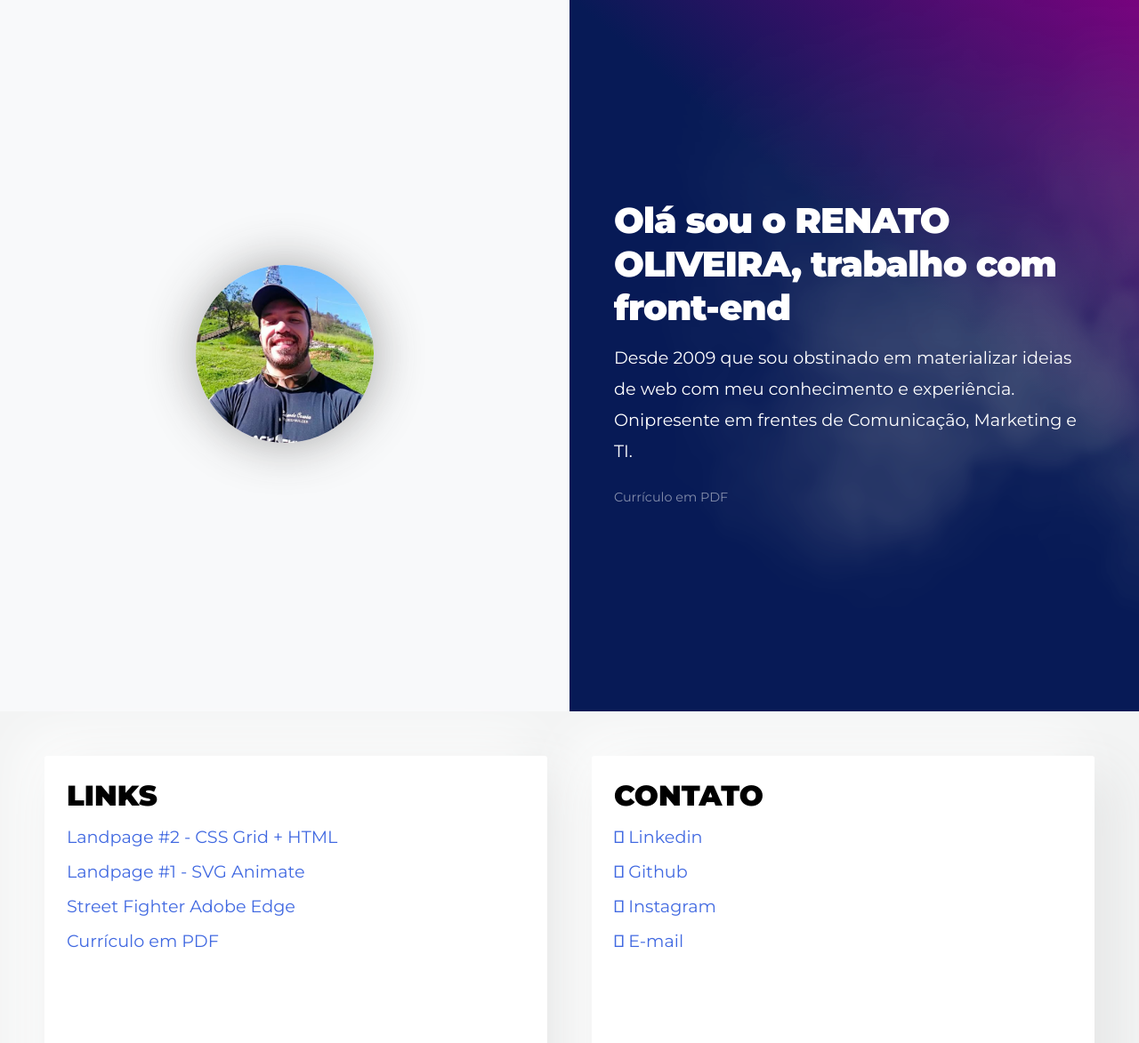
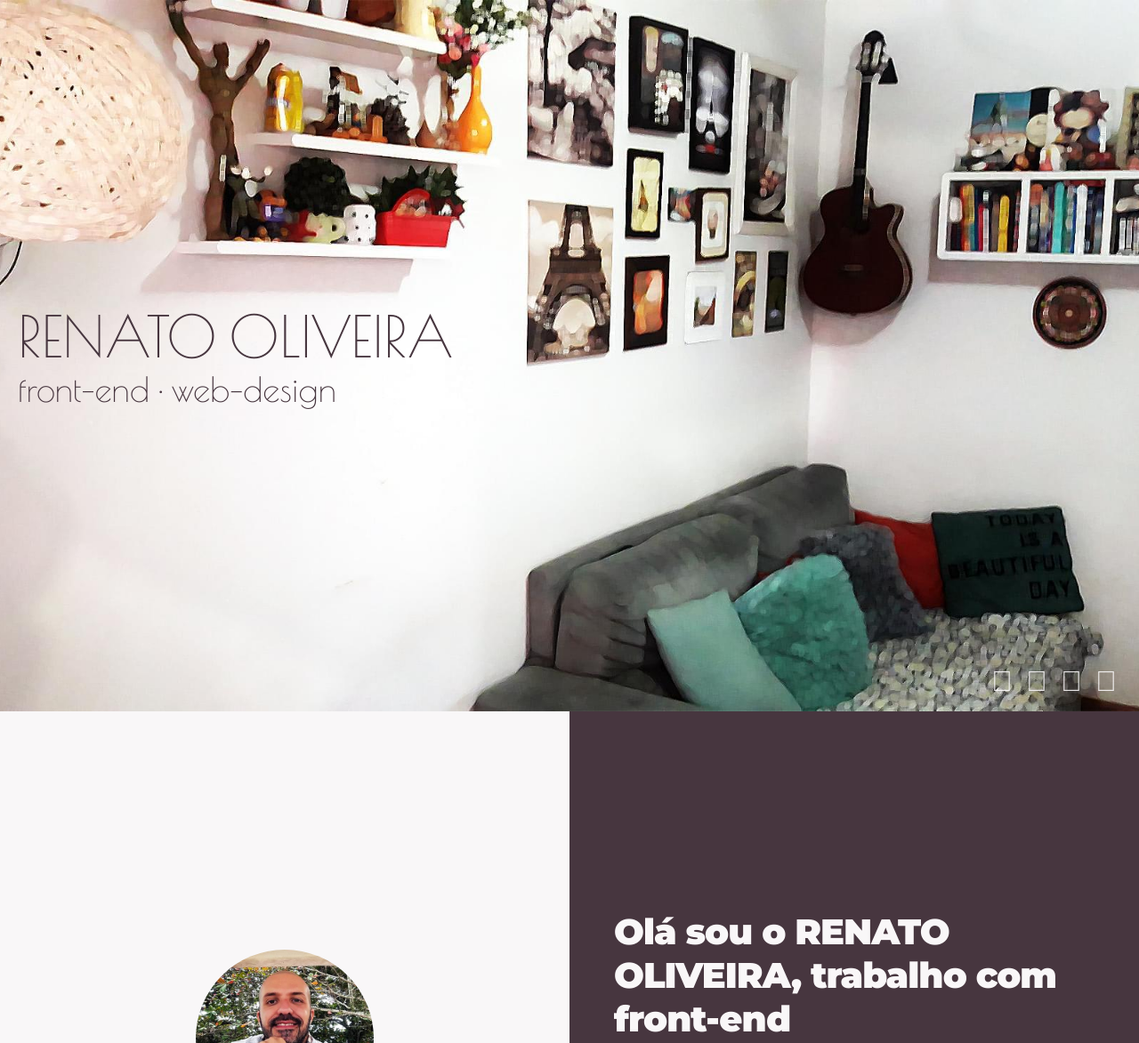
Before and after one commit to renato7oliveira/renato-oliveira-portfolio, a plain HTML site: page src/index.html in a window 1280 px wide. Shown: the top 1173 px of the page at 89% size. Drawn offline with nearby package versions, Linux system fonts and the light colour scheme.

Commit message:
Add Header

```diff
--- a/src/assets/css/style.css
+++ b/src/assets/css/style.css
@@ -1,4 +1,5 @@
 @import url("https://fonts.googleapis.com/css2?family=Montserrat:wght@300;400;500;700;900&display=swap");
+@import url("https://fonts.googleapis.com/css2?family=Poiret+One&display=swap");
 @import url("https://cdnjs.cloudflare.com/ajax/libs/font-awesome/6.1.1/css/brands.min.css");
 * {
   box-sizing: border-box;
@@ -10,9 +11,14 @@
   transition: 0.3s;
 }
 
+:root {
+  --color-brown: #47363f;
+  --color-white: #f9f7f8;
+}
+
 html,
 body {
-  background-color: #f8f9fa;
+  background-color: var(--color-white);
   font-family: "Montserrat", "Helvetica Neue", sans-serif;
 }
 
@@ -21,8 +27,44 @@ li {
   font-size: 1.2rem;
 }
 
+header {
+  align-content: center;
+  background-attachment: fixed;
+  background-image: url("../images/header-bg.jpg");
+  background-position: center;
+  background-repeat: no-repeat;
+  background-size: cover;
+  display: grid;
+  height: 100vh;
+  left: 0;
+  padding-left: 20px;
+  text-align: left;
+  top: 0;
+  width: 100%;
+}
+header h1,
+header h2 {
+  color: var(--color-brown);
+  font-family: "Poiret One", cursive;
+  font-weight: 300;
+  margin: 0;
+  z-index: 3;
+}
+header h1 {
+  font-size: 5vw;
+}
+header h2 {
+  font-size: 3vw;
+}
+
+@media (max-width: 900px) {
+  header {
+    display: none;
+  }
+}
 .about {
   align-items: center;
+  background-color: var(--color-white);
   display: grid;
   grid-template-columns: repeat(2, 1fr);
   height: 100vh;
@@ -40,14 +82,24 @@ figure {
 }
 figure img {
   border-radius: 500px;
-  box-shadow: 0 0 55px rgba(153, 153, 153, 0.9);
   width: 200px;
 }
 
+figure::after {
+  content: "";
+  width: 150px;
+  height: 10px;
+  display: block;
+  margin: 25px auto;
+  background-color: var(--color-white);
+  background-color: rgba(204, 204, 204, 0.4);
+  border-radius: 100%;
+  box-shadow: 0 0 10px 15px rgba(204, 204, 204, 0.4);
+}
+
 .description {
-  background: #071a56;
-  background: linear-gradient(40deg, #071a56 60%, #77027e 100%);
-  color: #fff;
+  background: var(--color-brown);
+  color: var(--color-white);
   overflow: hidden;
   position: relative;
 }
@@ -76,21 +128,6 @@ figure img {
   margin-right: 10px;
 }
 
-.description::after {
-  animation: animate-cloud 77s ease-in-out infinite alternate;
-  background-image: url(../images/cloud-bg.png);
-  background-repeat: no-repeat;
-  content: "";
-  height: 785px;
-  position: absolute;
-  width: 1392px;
-}
-
-@keyframes animate-cloud {
-  to {
-    transform: translateX(-696px);
-  }
-}
 @media (max-width: 900px) {
   .about {
     grid-template-columns: 1fr;
@@ -101,46 +138,48 @@ figure img {
   }
 
   .description h1 {
-    font-size: 1.5rem;
+    font-size: 2rem;
   }
 }
-.links {
-  background-color: rgba(240, 240, 240, 0.5);
-  display: grid;
-  grid-template-columns: repeat(2, 1fr);
-  grid-gap: 50px;
-  height: 100vh;
-  padding: 50px;
+footer {
+  bottom: 15px;
+  display: flex;
+  gap: 15px;
+  position: fixed;
+  right: 25px;
 }
-.links article {
-  background-color: #fff;
-  box-shadow: 20px 20px 60px #e4e5e5, -20px -20px 60px #ffffff;
-  border-radius: 3px;
-  padding: 25px;
-}
-.links article h2 {
+footer a {
+  color: var(--color-white);
   font-size: 2rem;
-  font-weight: 900;
-  text-transform: uppercase;
-}
-.links article li {
-  margin-top: 15px;
-}
-.links article li a, .links article li summary {
-  color: royalblue;
-  cursor: pointer;
+  opacity: 0.9;
   text-decoration: none;
 }
-.links article li a:hover, .links article li summary:hover {
-  text-decoration: underline;
+footer a:hover {
+  transform: scale(1.2);
+}
+footer a:active {
+  transform: scale(1);
 }
 
 @media (max-width: 900px) {
-  .links {
-    grid-template-columns: 1fr;
-    grid-gap: 20px;
-    min-height: 100vh;
-    padding: 20px;
+  footer {
+    align-items: center;
+    background-color: rgba(0, 0, 0, 0.9);
+    bottom: 0;
+    height: 50px;
+    justify-content: space-around;
+    left: 0;
+    right: 0;
+    width: 100%;
+  }
+  footer a {
+    color: var(--color-white);
+    font-size: 1.7rem;
+    opacity: 1;
+  }
+  footer a:hover {
+    color: var(--color-white);
+    transform: scale(1);
   }
 }
 
--- a/src/index.html
+++ b/src/index.html
@@ -6,22 +6,26 @@
 <meta http-equiv="X-UA-Compatible" content="ie=edge">
 <meta property="og:locale" content="pt_BR">
 <meta property="og:type" content="website" />
-<meta name="description" content="Renato Oliveira Web" />
-<meta property="og:description" content="Renato Oliveira Web" />
+<meta name="description" content="Renato Oliveira · front-end · web-design" />
+<meta property="og:description" content="Renato Oliveira · front-end · web-design" />
 <meta property="og:image" content="https://www.renatooliveiraweb.com/assets/images/renato-oliveira-web.jpg" />
-<meta property="og:site_name" content="Renato Oliveira Web">
-<meta property="og:title" content="Renato Oliveira Web" />
+<meta property="og:site_name" content="Renato Oliveira · front-end · web-design">
+<meta property="og:title" content="Renato Oliveira · front-end · web-design" />
 <meta property="og:url" content="https://www.renatooliveiraweb.com">
 <link rel="canonical" href="https://www.renatooliveiraweb.com">
 <link rel="icon" href="assets/images/favicon.ico">
 <link type="text/css" rel="stylesheet" href="assets/css/style.css" media="all"/>
-<title>Renato Oliveira Web</title>
+<title>Renato Oliveira · front-end · web-design</title>
 </head>
 <body>
+    <header>
+        <h1>RENATO OLIVEIRA</h1>
+        <h2>front-end · web-design</h2>
+    </header>
     <section class="about">
         <article>
             <figure>
-                <img src="assets/images/renato-oliveira-web.jpg" alt="Renato Oliveira Web" title="Renato Oliveira Web">
+                <img src="assets/images/renato-oliveira-web-about.jpg" alt="Renato Oliveira · front-end · web-design" title="Renato Oliveira · front-end · web-design">
             </figure>
         </article>
         <article class="description">
@@ -32,7 +36,13 @@
             </div>
         </article>
     </section>
-    <section class="links">
+    <footer>
+        <a href="https://www.linkedin.com/in/renatooliveiraweb" target="_blank" title="Linkedin"><i class="fab fa-linkedin-in"></i></a>
+        <a href="https://github.com/renato7oliveira" target="_blank" title="Github"><i class="fab fa-github"></i></a>
+        <a href="https://www.instagram.com/renatooliveiraweb" target="_blank" title="Instagram"><i class="fab fa-instagram"></i></a>
+        <a href="mailto:renato.ldeoliveira@gmail.com" target="_blank" title="G-mail"><i class="fab fa-google"></i></a>
+    </footer>
+    <!-- <section class="links">
         <article>
             <h2>Links</h2>
             <ul>
@@ -57,7 +67,7 @@
                 </li>
             </ul>
         </article>
-    </section>
+    </section> -->
 </body>
 </html>
 <script async src="https://www.googletagmanager.com/gtag/js?id=G-HK1NY2DSEQ"></script>
```
Also changed, not shown: src/assets/images/header-bg.jpg (added), src/assets/images/renato-oliveira-web-about.jpg (added), 1 other file.
